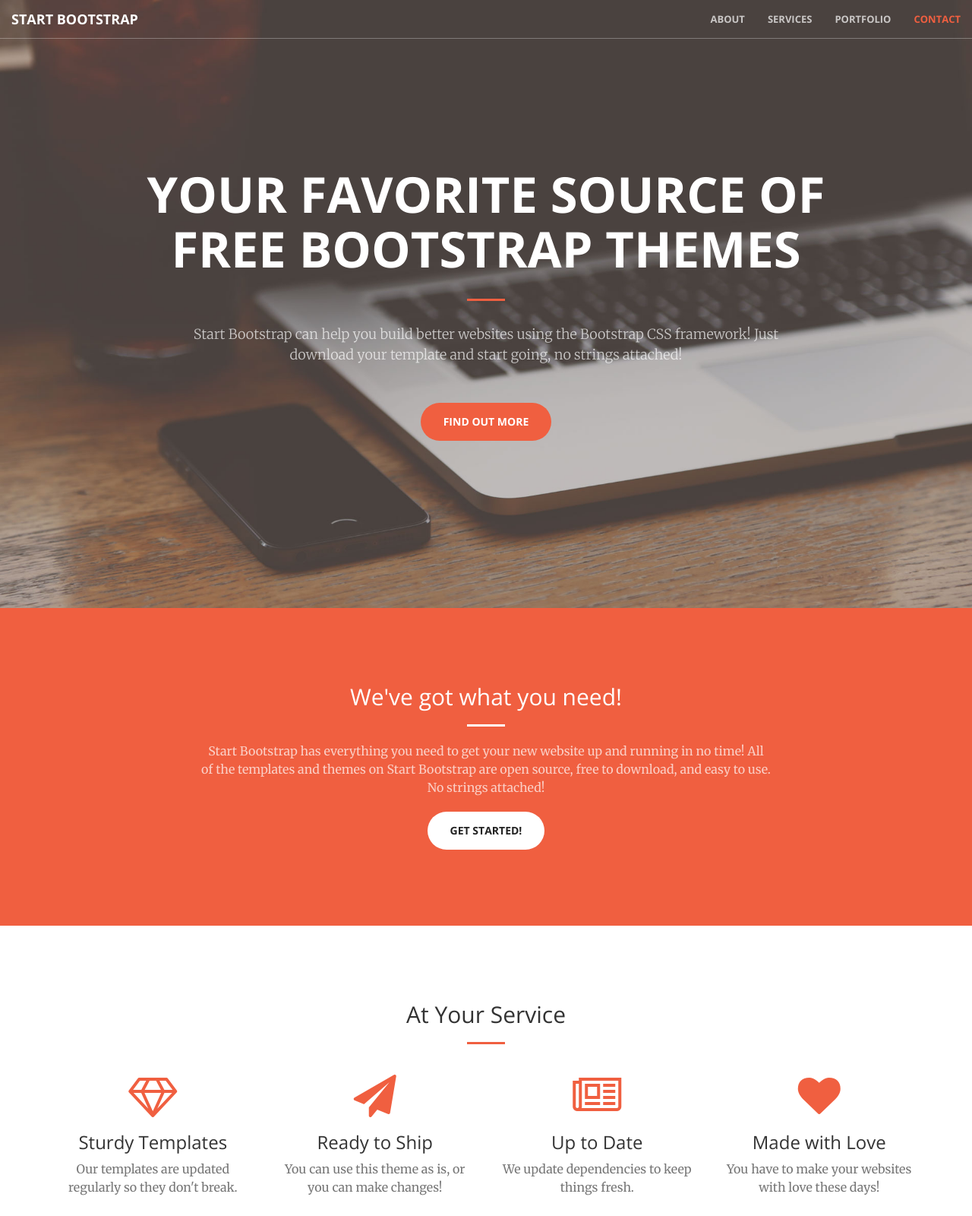
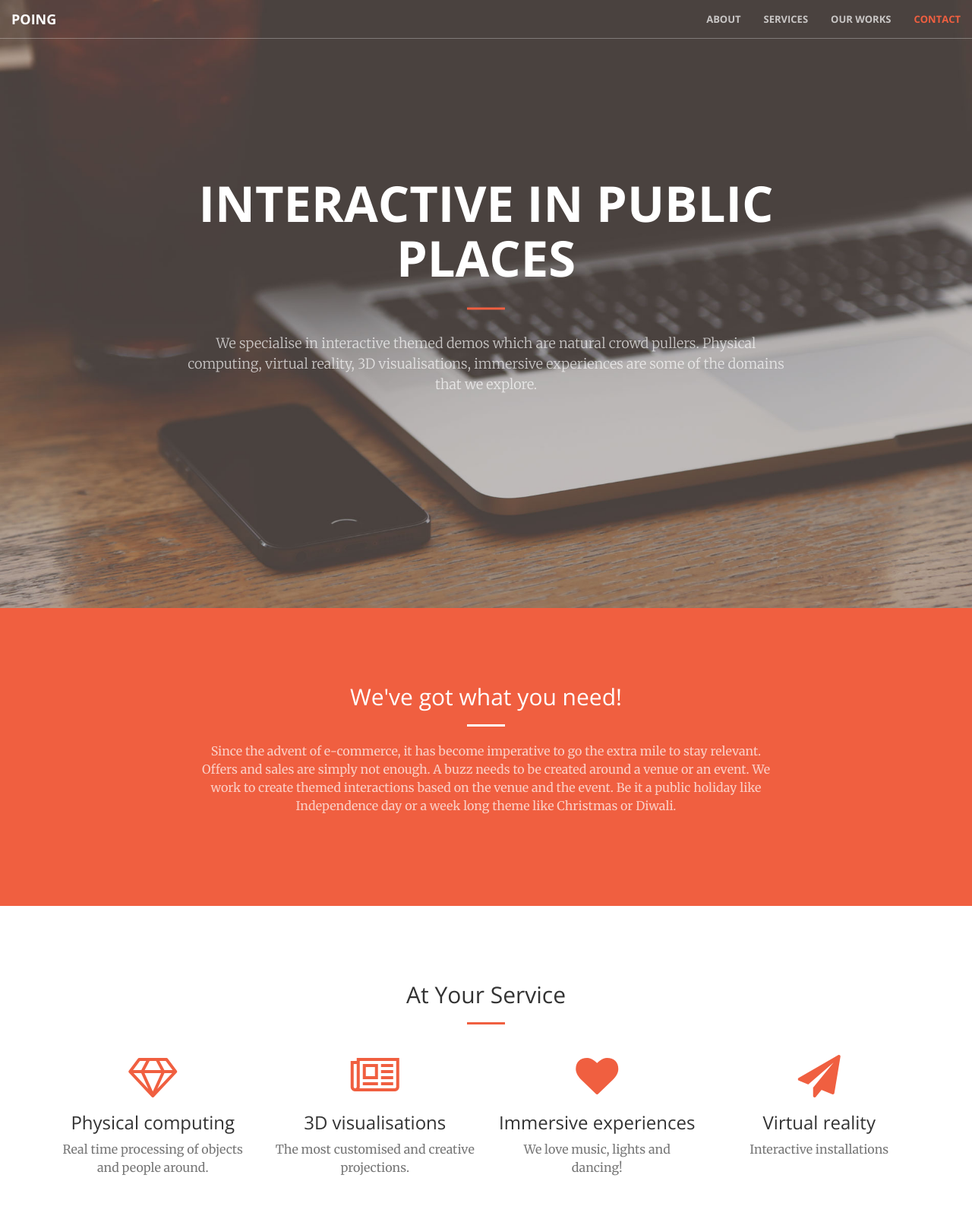
Before and after one commit to poingcoin/website, a plain HTML site: page index.html in a window 1280 px wide. Shown: the top 1600 px of the page at 76% size. Drawn offline with nearby package versions, Linux system fonts and the light colour scheme.

Commit message:
First edit

```diff
--- a/index.html
+++ b/index.html
@@ -9,7 +9,7 @@
     <meta name="description" content="">
     <meta name="author" content="">
 
-    <title>Creative - Start Bootstrap Theme</title>
+    <title>Interactions</title>
 
     <!-- Bootstrap Core CSS -->
     <link rel="stylesheet" href="css/bootstrap.min.css" type="text/css">
@@ -46,7 +46,7 @@
                     <span class="icon-bar"></span>
                     <span class="icon-bar"></span>
                 </button>
-                <a class="navbar-brand page-scroll" href="#page-top">Start Bootstrap</a>
+                <a class="navbar-brand page-scroll" href="#page-top">Poing</a>
             </div>
 
             <!-- Collect the nav links, forms, and other content for toggling -->
@@ -59,7 +59,7 @@
                         <a class="page-scroll" href="#services">Services</a>
                     </li>
                     <li>
-                        <a class="page-scroll" href="#portfolio">Portfolio</a>
+                        <a class="page-scroll" href="#portfolio">Our Works</a>
                     </li>
                     <li>
                         <a class="page-scroll" href="#contact">Contact</a>
@@ -74,10 +74,11 @@
     <header>
         <div class="header-content">
             <div class="header-content-inner">
-                <h1>Your Favorite Source of Free Bootstrap Themes</h1>
+                <h1>Interactive in public places
+                </h1>
                 <hr>
-                <p>Start Bootstrap can help you build better websites using the Bootstrap CSS framework! Just download your template and start going, no strings attached!</p>
-                <a href="#about" class="btn btn-primary btn-xl page-scroll">Find Out More</a>
+                <p>We specialise in interactive themed demos which are natural crowd pullers. Physical computing, virtual reality, 3D visualisations, immersive experiences are some of the domains that we explore.
+                </p>
             </div>
         </div>
     </header>
@@ -88,8 +89,10 @@
                 <div class="col-lg-8 col-lg-offset-2 text-center">
                     <h2 class="section-heading">We've got what you need!</h2>
                     <hr class="light">
-                    <p class="text-faded">Start Bootstrap has everything you need to get your new website up and running in no time! All of the templates and themes on Start Bootstrap are open source, free to download, and easy to use. No strings attached!</p>
-                    <a href="#" class="btn btn-default btn-xl">Get Started!</a>
+                    <p class="text-faded">Since the advent of e-commerce, it has become imperative to go the extra mile to stay relevant. Offers and sales are simply not enough. A buzz needs to be created around a venue or an event.
+                    We work to create themed interactions based on the venue and the event. Be it a public holiday like Independence day or a week long theme like Christmas or Diwali.
+</p>
+
                 </div>
             </div>
         </div>
@@ -109,29 +112,31 @@
                 <div class="col-lg-3 col-md-6 text-center">
                     <div class="service-box">
                         <i class="fa fa-4x fa-diamond wow bounceIn text-primary"></i>
-                        <h3>Sturdy Templates</h3>
-                        <p class="text-muted">Our templates are updated regularly so they don't break.</p>
-                    </div>
-                </div>
-                <div class="col-lg-3 col-md-6 text-center">
-                    <div class="service-box">
-                        <i class="fa fa-4x fa-paper-plane wow bounceIn text-primary" data-wow-delay=".1s"></i>
-                        <h3>Ready to Ship</h3>
-                        <p class="text-muted">You can use this theme as is, or you can make changes!</p>
+                        <h3>Physical computing</h3>
+                        <p class="text-muted">Real time processing of objects and people around.</p>
                     </div>
                 </div>
                 <div class="col-lg-3 col-md-6 text-center">
                     <div class="service-box">
                         <i class="fa fa-4x fa-newspaper-o wow bounceIn text-primary" data-wow-delay=".2s"></i>
-                        <h3>Up to Date</h3>
-                        <p class="text-muted">We update dependencies to keep things fresh.</p>
+                        <h3> 3D visualisations</h3>
+                        <p class="text-muted">The most customised and creative projections.</p>
                     </div>
                 </div>
                 <div class="col-lg-3 col-md-6 text-center">
                     <div class="service-box">
                         <i class="fa fa-4x fa-heart wow bounceIn text-primary" data-wow-delay=".3s"></i>
-                        <h3>Made with Love</h3>
-                        <p class="text-muted">You have to make your websites with love these days!</p>
+                        <h3>Immersive experiences</h3>
+                        <p class="text-muted">We love music, lights and dancing!</p>
+                    </div>
+                </div>
+                 <div class="col-lg-3 col-md-6 text-center">
+                    <div class="service-box">
+                        <i class="fa fa-4x fa-paper-plane wow bounceIn text-primary" data-wow-delay=".1s"></i>
+                        <h3>Virtual reality</h3>
+                        <p class="text-muted">
+                            Interactive installations
+                        </p>
                     </div>
                 </div>
             </div>
@@ -237,10 +242,7 @@
 
     <aside class="bg-dark">
         <div class="container text-center">
-            <div class="call-to-action">
-                <h2>Free Download at Start Bootstrap!</h2>
-                <a href="#" class="btn btn-default btn-xl wow tada">Download Now!</a>
-            </div>
+
         </div>
     </aside>
 
@@ -254,11 +256,11 @@
                 </div>
                 <div class="col-lg-4 col-lg-offset-2 text-center">
                     <i class="fa fa-phone fa-3x wow bounceIn"></i>
-                    <p>123-456-6789</p>
+                    <p>869-800-1375</p>
                 </div>
                 <div class="col-lg-4 text-center">
                     <i class="fa fa-envelope-o fa-3x wow bounceIn" data-wow-delay=".1s"></i>
-                    <p><a href="mailto:your-email@your-domain.com">feedback@startbootstrap.com</a></p>
+                    <p>rituparna.matkar@gmail.com<a href="mailto:rituparna.matkar@gmail.com"></a></p>
                 </div>
             </div>
         </div>
```
